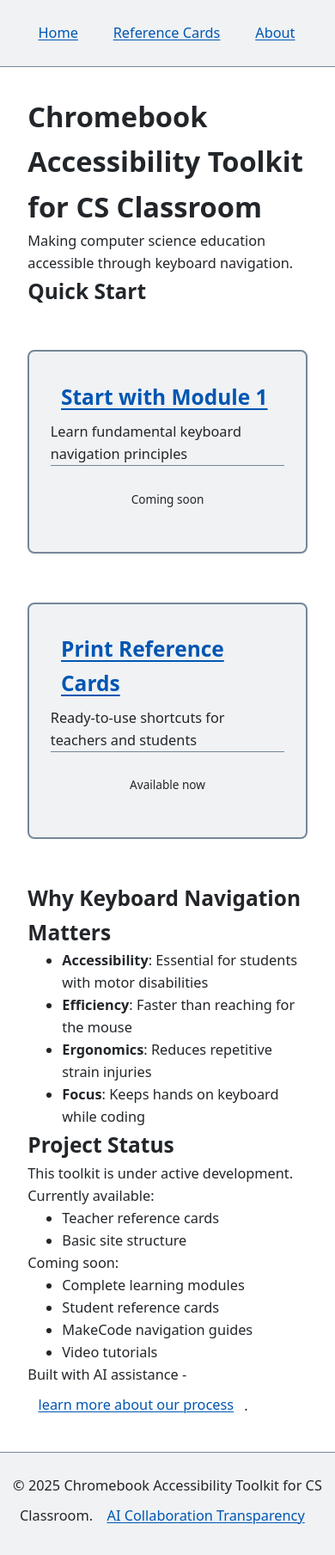
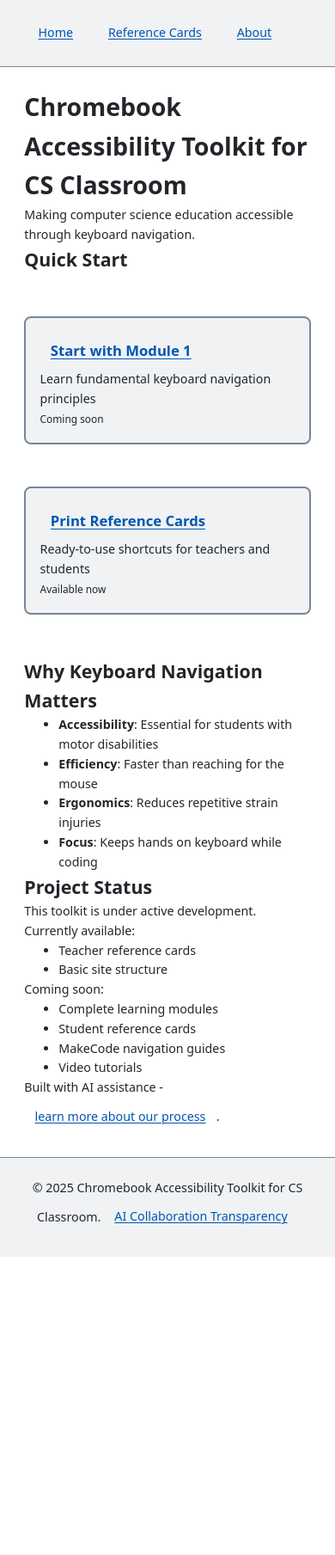
Before and after one commit to LouiseClarkA11y/Chromebook-CS-Accessibility-Toolkit, a Jekyll site: the page built from index.md, in a window 390 px wide. Shown: the whole page at 86% size. Built offline with Jekyll 4.4.1, drawn with Linux system fonts in a browser that asks for light colours; our own code applies the rules of GitHub Pages for plain Markdown files; after the commit the page ends 1462 px from its top, so only the background shows below that.

Commit message:
Add responsive CSS and update homepage card structure

```diff
--- a/assets/css/style.css
+++ b/assets/css/style.css
@@ -1,4 +1,4 @@
-/* Modern CSS Reset with Accessibility Focus */
+/* Modern CSS Reset with Accessibility Focus following Stephanie Eckles practice */
 *,
 *::before,
 *::after {
@@ -318,3 +318,62 @@ footer {
     margin: 2cm;
   }
 }
+
+* Responsive navigation */ @media (max-width: 768px) {
+  nav {
+    flex-direction: column;
+    gap: var(--space-s);
+  }
+
+  nav a {
+    width: 100%;
+    text-align: center;
+  }
+}
+
+/* Responsive typography */
+@media (max-width: 640px) {
+  :root {
+    --step-0: clamp(0.875rem, 0.8rem + 0.375vw, 1rem);
+    --step-1: clamp(1.05rem, 0.95rem + 0.5vw, 1.2rem);
+    --step-2: clamp(1.26rem, 1.14rem + 0.6vw, 1.44rem);
+  }
+}
+
+/* Responsive cards */
+@media (max-width: 640px) {
+  .card {
+    padding: var(--space-m);
+  }
+
+  .card-grid {
+    grid-template-columns: 1fr;
+    gap: var(--space-m);
+  }
+}
+
+/* Responsive main content */
+@media (max-width: 480px) {
+  main {
+    padding-inline: var(--space-s);
+    padding-block: var(--space-l);
+  }
+
+  .card li {
+    grid-template-columns: 2rem 1fr;
+    gap: var(--space-xs);
+  }
+}
+
+/* Ensure images are responsive */
+img {
+  max-width: 100%;
+  height: auto;
+}
+
+/* Responsive tables (future use) */
+@media (max-width: 640px) {
+  table {
+    font-size: var(--step--1);
+  }
+}
--- a/index.md
+++ b/index.md
@@ -9,19 +9,17 @@ Making computer science education accessible through keyboard navigation.
 ## Quick Start
 
 <div class="card-grid">
-    {% include card.html
-        title="Start with Module 1"
-        description="Learn fundamental keyboard navigation principles"
-        link="#"
-        meta="Coming soon"
-    %}
+  <div class="card">
+    <h3><a href="#">Start with Module 1</a></h3>
+    <p>Learn fundamental keyboard navigation principles</p>
+    <p><small>Coming soon</small></p>
+  </div>
 
-    {% include card.html
-        title="Print Reference Cards"
-        description="Ready-to-use shortcuts for teachers and students"
-        link="/cards/"
-        meta="Available now"
-    %}
+  <div class="card">
+    <h3><a href="{{ '/cards/' | relative_url }}">Print Reference Cards</a></h3>
+    <p>Ready-to-use shortcuts for teachers and students</p>
+    <p><small>Available now</small></p>
+  </div>
 </div>
 
 ## Why Keyboard Navigation Matters
@@ -34,10 +32,12 @@ Making computer science education accessible through keyboard navigation.
 ## Project Status
 
 This toolkit is under active development. Currently available:
+
 - Teacher reference cards
 - Basic site structure
 
 Coming soon:
+
 - Complete learning modules
 - Student reference cards
 - MakeCode navigation guides
```
